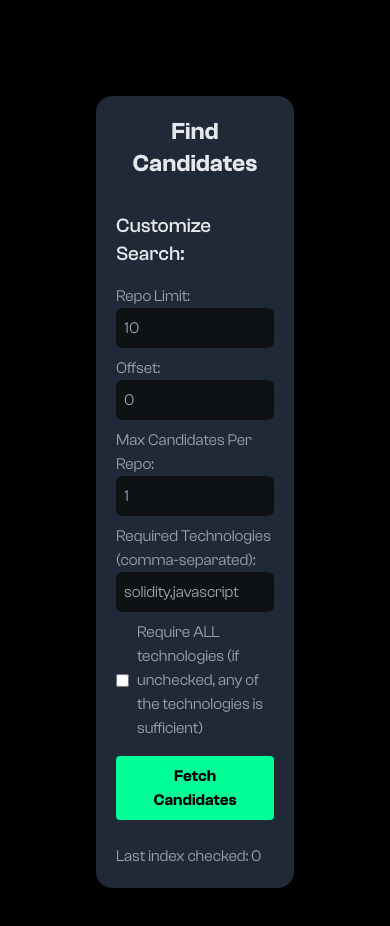
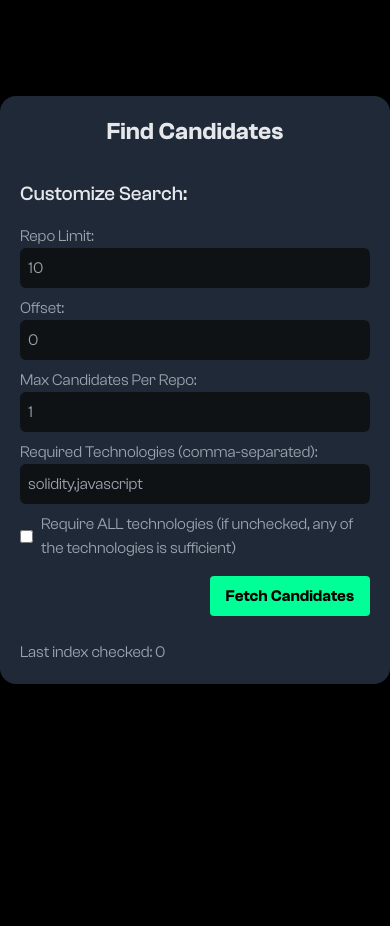
Before and after one commit to SGiaccobasso/recruiting-app, a Next.js app: page / in a window 390 px wide. Shown: the top 926 px of the page. After the commit the page ends 844 px from the top, so only its background shows below. Built offline with nearby package versions, Linux system fonts and the light colour scheme.

Commit message:
fix mobile view

```diff
--- a/src/app/page.tsx
+++ b/src/app/page.tsx
@@ -2,7 +2,7 @@
 
 export default function Home() {
   return (
-    <main className="flex min-h-screen flex-col items-center justify-between p-24">
+    <main className="flex min-h-screen flex-col items-center justify-between pt-24">
       <div className="z-10 max-w-5xl w-full bg-gray-800 p-5 rounded-2xl">
         <h1 className="text-2xl font-semibold text-center mb-8 text-gray-200">
           Find Candidates
```
